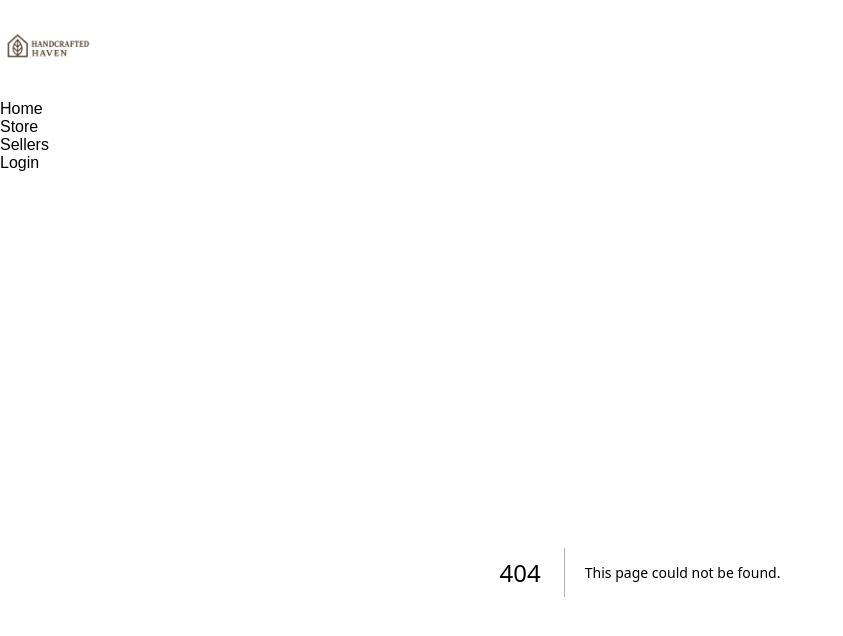
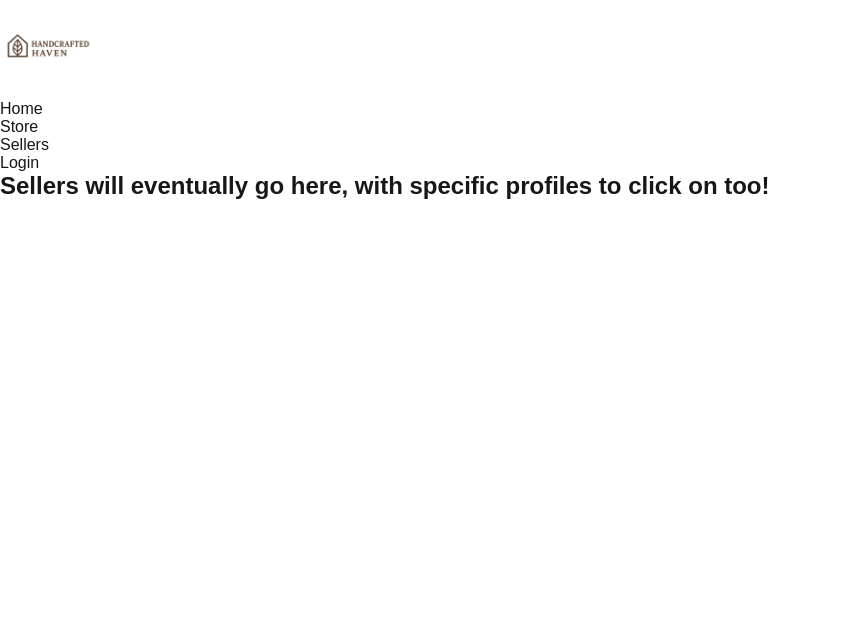
Before and after one commit to benwasden/handcrafted-haven, a Next.js app: page /sellers in a window 1280 px wide. Before the commit this address had no page. Shown: the top 636 px of the page, without its empty margins (0-843 px from the left). Built offline with nearby package versions, Linux system fonts and the light colour scheme.

Commit message:
Basic page formatting

```diff
--- /dev/null
+++ b/src/app/sellers/page.tsx
@@ -0,0 +1,7 @@
+export default function Seller() {
+    return (
+        <div>
+            <h2>Sellers will eventually go here, with specific profiles to click on too!</h2>
+        </div>
+    )
+}
```
Also changed, not shown: src/app/login/page.tsx (added, +7 -0 lines), src/app/shop/page.tsx (added, +7 -0 lines).
